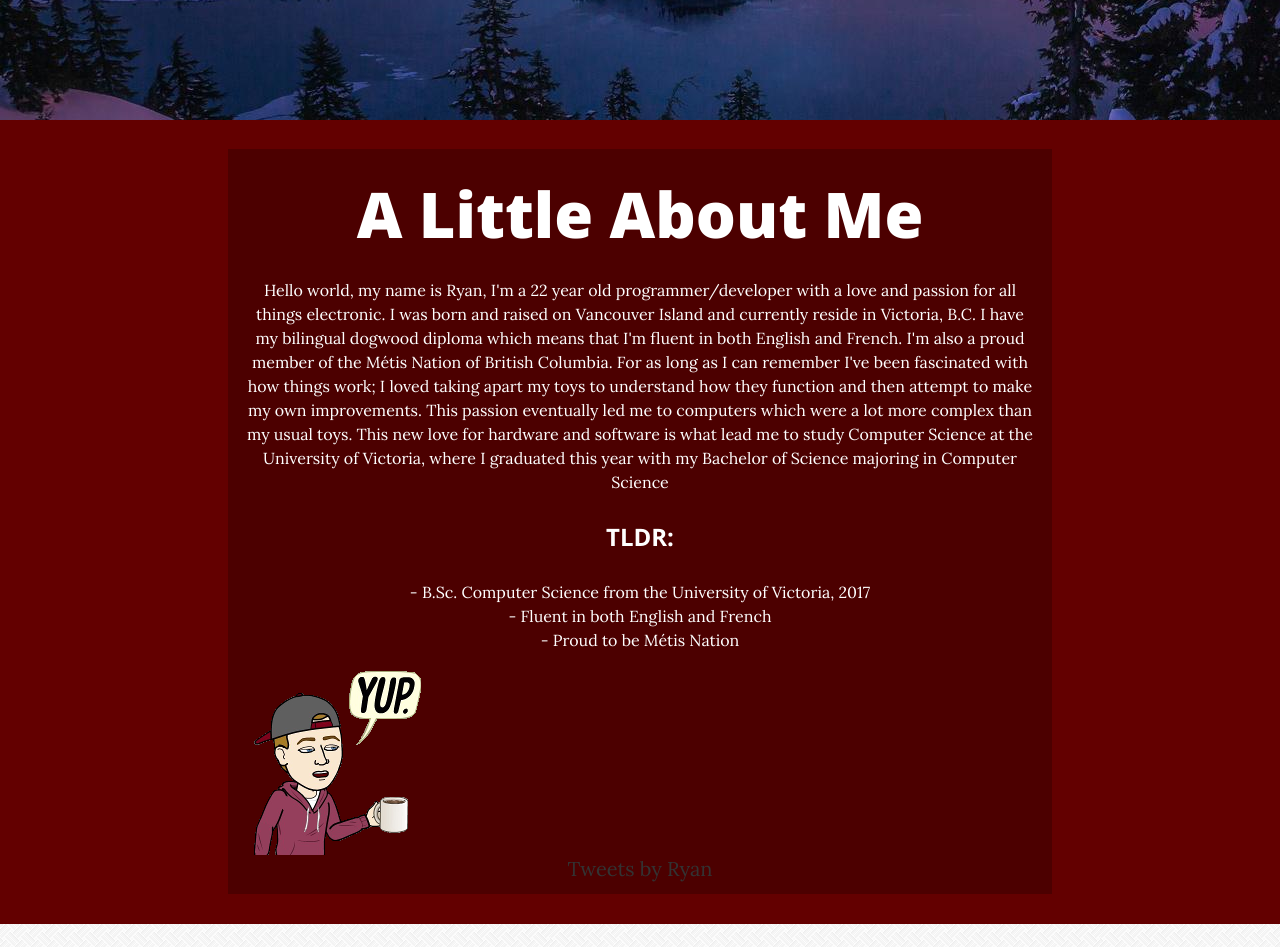
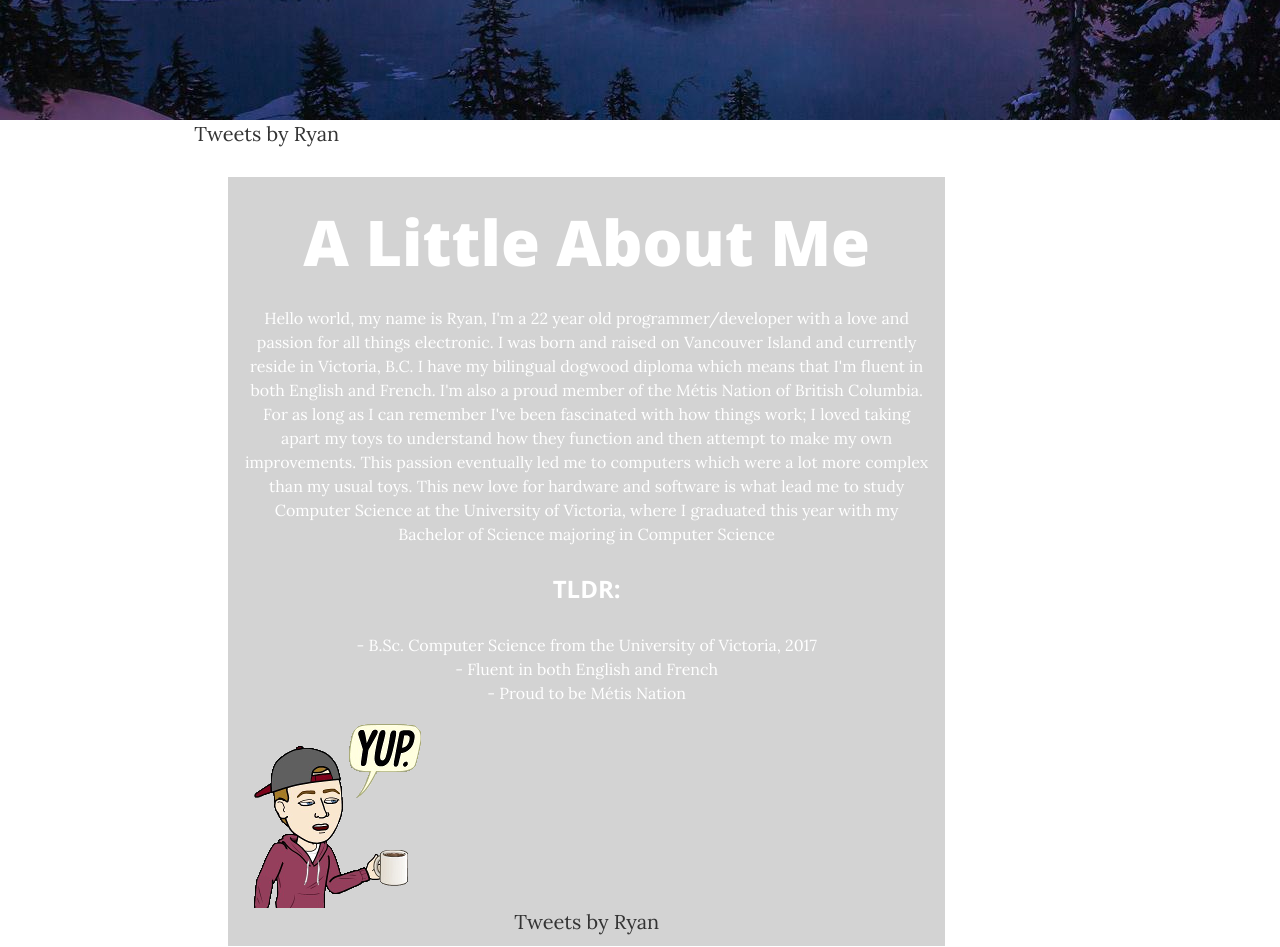
Before and after one commit to Rydhutton/Rydhutton.github.io, a website: page index.html in a window 1280 px wide. Shown: the part 680-1627 px from the top of the page. Drawn offline with nearby package versions, Linux system fonts and the light colour scheme.

Commit message:
testing widgets

```diff
--- a/index.html
+++ b/index.html
@@ -84,10 +84,14 @@
 
     <!-- About Section -->
     <!--<section id="about" class="about-section" style="background-image: url('imgs/maroon2.jpg'); background-repeat:no-repeat; background-size:contain; background-position:center; background-color: #630000;">-->
-    <section id="about" class="about-section" style="background-repeat:no-repeat; background-size:contain; background-position:center; background-color: #630000;">
-    	<div class="col-xs-10 col-xs-offset-1 col-md-8 col-md-offset-2">
+    <section id="about" class="about-section" style="background-repeat:no-repeat; background-size:contain; background-position:center; background-color: #fff;"><!--#630000-->
+    	<div class="col-md-3 col-md-offset-1">
+    		<a class="twitter-timeline" href="https://twitter.com/RyanHutton">Tweets by Ryan</a>
+     		<script async src="//platform.twitter.com/widgets.js" charset="utf-8"></script>
+    	</div>
+    	<div class="col-md-7 col-md-offset-2">
     		<br>
-        	<div class="jumbotron" style="background-color: #4c0000; padding-top: 10px; padding-bottom: 10px;">
+        	<div class="jumbotron" style="background-color: #d3d3d3; padding-top: 10px; padding-bottom: 10px;"><!--#4c0000-->
         	<!--<div class="container-fluid" style="background-color: #4c0000; padding-top: 10px; padding-bottom: 10px;">-->
             	<div class="container text-center" style="color: white;">
               	  <h1>A Little About Me</h1>
```
